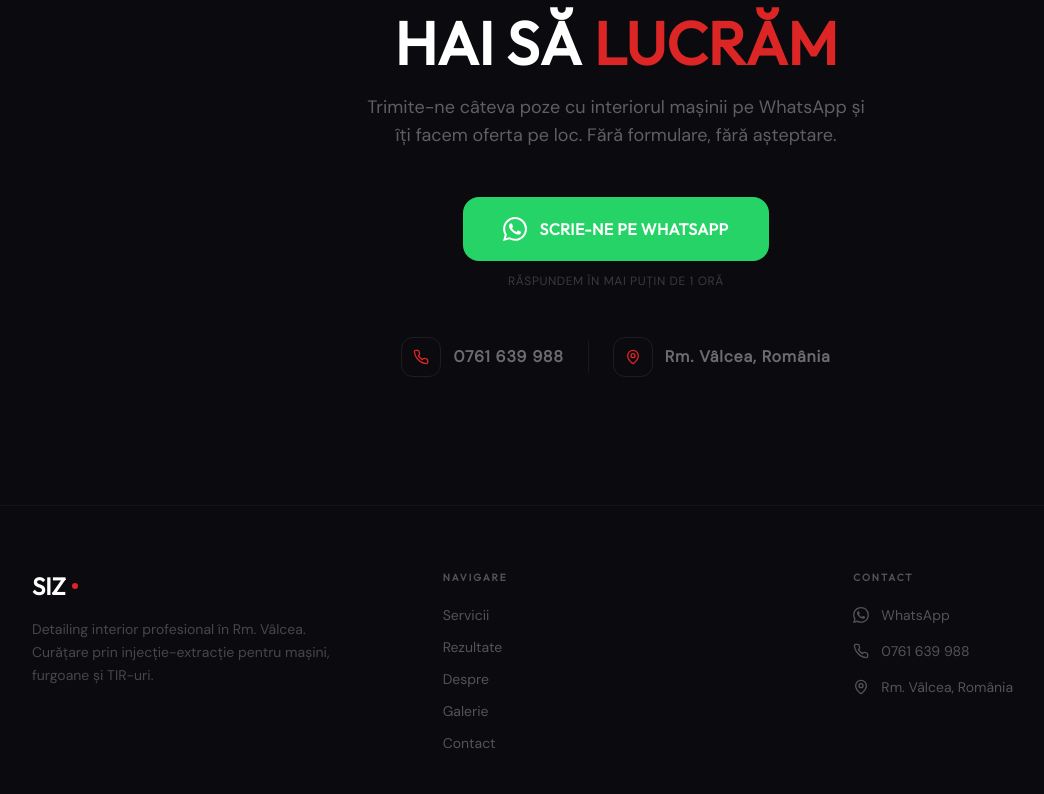
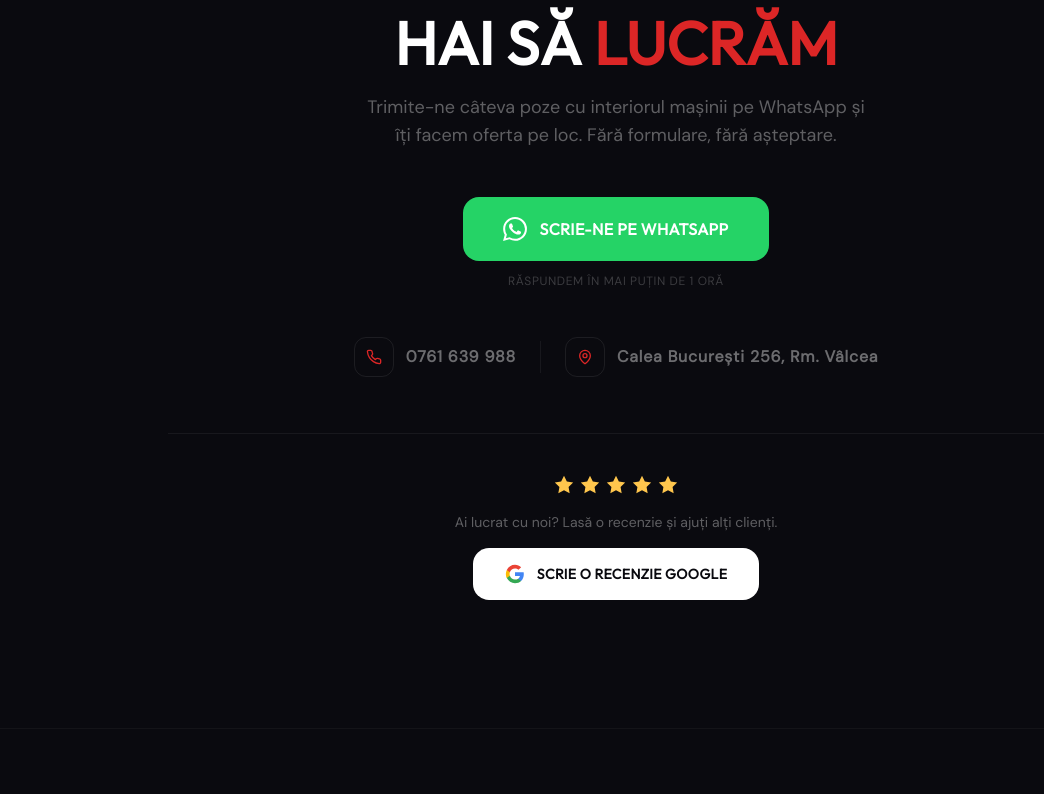
Before and after one commit to vixonoffice/siz-detailing, a React (Vite) app: page / in a window 1280 px wide. Shown: the part 9640-10434 px from the top of the page, without its empty margins (24-1068 px from the left). Built offline with nearby package versions, Linux system fonts and the light colour scheme.

Commit message:
Add address Calea Bucuresti 256, Google review button in Contact

```diff
--- a/src/sections/Contact.tsx
+++ b/src/sections/Contact.tsx
@@ -74,8 +74,40 @@ export default function Contact() {
             <div className="w-10 h-10 rounded-xl border border-white/[0.08] flex items-center justify-center">
               <MapPin size={16} className="text-primary" />
             </div>
-            <span className="font-semibold tracking-wider">Rm. Vâlcea, România</span>
+            <span className="font-semibold tracking-wider">Calea București 256, Rm. Vâlcea</span>
           </div>
+        </motion.div>
+
+        {/* Google Review CTA */}
+        <motion.div
+          initial={{ opacity: 0, y: 20 }}
+          whileInView={{ opacity: 1, y: 0 }}
+          viewport={{ once: true }}
+          transition={{ duration: 0.5, delay: 0.3 }}
+          className="mt-14 pt-10 border-t border-white/[0.06] flex flex-col items-center gap-4"
+        >
+          <div className="flex gap-1">
+            {[1,2,3,4,5].map(i => (
+              <svg key={i} width="22" height="22" viewBox="0 0 24 24" fill="#FFC64D">
+                <path d="M12 2l3.09 6.26L22 9.27l-5 4.87 1.18 6.88L12 17.77l-6.18 3.25L7 14.14 2 9.27l6.91-1.01L12 2z"/>
+              </svg>
+            ))}
+          </div>
+          <p className="text-white/35 text-sm">Ai lucrat cu noi? Lasă o recenzie și ajuți alți clienți.</p>
+          <a
+            href="https://share.google/kgNALchCR6wTrVtHF"
+            target="_blank"
+            rel="noopener noreferrer"
+            className="inline-flex items-center gap-3 bg-white hover:bg-white/90 text-[#0A0A0F] font-bold font-display uppercase tracking-wide text-sm px-8 py-4 rounded-2xl transition-all duration-200 hover:scale-[1.02] hover:-translate-y-0.5"
+          >
+            <svg width="20" height="20" viewBox="0 0 24 24" fill="none" className="shrink-0">
+              <path d="M22.56 12.25c0-.78-.07-1.53-.2-2.25H12v4.26h5.92c-.26 1.37-1.04 2.53-2.21 3.31v2.77h3.57c2.08-1.92 3.28-4.74 3.28-8.09z" fill="#4285F4"/>
+              <path d="M12 23c2.97 0 5.46-.98 7.28-2.66l-3.57-2.77c-.98.66-2.23 1.06-3.71 1.06-2.86 0-5.29-1.93-6.16-4.53H2.18v2.84C3.99 20.53 7.7 23 12 23z" fill="#34A853"/>
+              <path d="M5.84 14.09c-.22-.66-.35-1.36-.35-2.09s.13-1.43.35-2.09V7.07H2.18C1.43 8.55 1 10.22 1 12s.43 3.45 1.18 4.93l3.66-2.84z" fill="#FBBC05"/>
+              <path d="M12 5.38c1.62 0 3.06.56 4.21 1.64l3.15-3.15C17.45 2.09 14.97 1 12 1 7.7 1 3.99 3.47 2.18 7.07l3.66 2.84c.87-2.6 3.3-4.53 6.16-4.53z" fill="#EA4335"/>
+            </svg>
+            Scrie o recenzie Google
+          </a>
         </motion.div>
 
       </div>
--- a/src/sections/Location.tsx
+++ b/src/sections/Location.tsx
@@ -25,7 +25,7 @@ export default function Location() {
           </div>
           <div className="flex items-center gap-2 text-white/30 text-sm">
             <MapPin size={14} className="text-primary shrink-0" />
-            <span>Rm. Vâlcea, România</span>
+            <span>Calea București 256, Rm. Vâlcea</span>
           </div>
         </motion.div>
 
@@ -49,7 +49,7 @@ export default function Location() {
             </div>
             <div>
               <p className="text-white font-bold font-display uppercase text-sm tracking-wide">Siz Detailing</p>
-              <p className="text-white/50 text-xs">Rm. Vâlcea, România</p>
+              <p className="text-white/50 text-xs">Calea București 256, Rm. Vâlcea</p>
             </div>
           </div>
         </motion.div>
@@ -64,7 +64,7 @@ export default function Location() {
           style={{ height: '340px' }}
         >
           <iframe
-            src="https://www.google.com/maps/embed?pb=!1m18!1m12!1m3!1d91368.35!2d24.3!3d45.1!2m3!1f0!2f0!3f0!3m2!1i1024!2i768!4f13.1!3m3!1m2!1s0x474d0000000000%3A0x0!2sR%C3%A2mnicu+V%C3%A2lcea!5e0!3m2!1sro!2sro!4v1"
+            src="https://www.google.com/maps?q=Calea+Bucuresti+256+Ramnicu+Valcea&output=embed"
             width="100%"
             height="100%"
             style={{ border: 0, filter: 'invert(90%) hue-rotate(180deg) saturate(0.8)' }}
```
